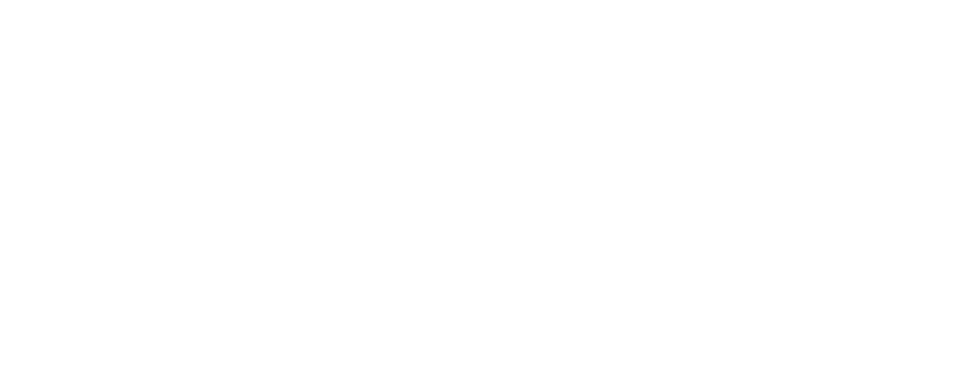
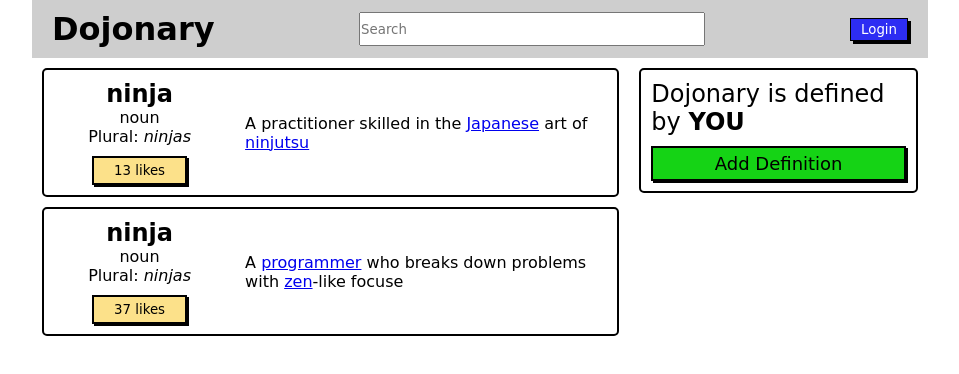
Before and after one commit to antran1245/button_clicker, a plain HTML site: page index.html in a window 1280 px wide. Shown: the whole page, without its empty margins (160-1119 px from the left). Drawn offline with Linux system fonts and the light colour scheme.

Commit message:
completed

```diff
--- a/index.html
+++ b/index.html
@@ -8,7 +8,61 @@
         <link rel="stylesheet" type="text/css" href="style.css">
     </head>
     <body>
-
+        <div id="container">
+            <div id="header">
+                <header>
+                    <h1 id="title">Dojonary</h1>
+                    <input id="searchbar" placeholder="Search"/>
+                    <button id="login" onclick="changeText(this)">Login</button>
+                </header>
+            </div>
+            <div id="content">
+                <div class="col-2">
+                    <div class="card">
+                        <div class="col">
+                            <div class="card-info">
+                                <h2>ninja</h2>
+                                <p>noun</p>
+                                <p>Plural: <em>ninjas</em></p>
+                                <button class="likes" onclick="sendAlert()">
+                                    13 likes
+                                </button>
+                            </div>
+                        </div>
+                        <div class="col-2">
+                            <div class="card-definition">
+                                <p>A practitioner skilled in the <a href="#">Japanese</a> art of <a href="#">ninjutsu</a>
+                                </p>
+                            </div>
+                        </div>
+                    </div>
+                    <div class="card">
+                        <div class="col">
+                            <div class="card-info">
+                                <h2>ninja</h2>
+                                <p>noun</p>
+                                <p>Plural: <em>ninjas</em></p>
+                                <button class="likes" onclick="sendAlert()">
+                                    37 likes
+                                </button>
+                            </div>
+                        </div>
+                        <div class="col-2">
+                            <div class="card-definition">
+                                <p>A <a href="#">programmer</a> who breaks down problems with <a href="#">zen</a>-like focuse
+                                </p>
+                            </div>
+                        </div>
+                    </div>
+                </div>
+                <div class="col">
+                    <div id="add">
+                        <p>Dojonary is defined by <strong>YOU</strong></p>
+                        <button onclick="removeElement(this)">Add Definition</button>
+                    </div>
+                </div>
+            </div>
+        </div>
         <script src="index.js"></script>
     </body>
 </html>
--- a/index.js
+++ b/index.js
@@ -0,0 +1,18 @@
+//login button
+function changeText(element) {
+    if(element.innerHTML == "Login") {
+        element.innerHTML = "Logout";
+    } else {
+        element.innerHTML = "Login"
+    }
+}
+
+//add definition
+function removeElement(element) {
+    element.remove();
+}
+
+//likes buttons
+function sendAlert() {
+    alert('Ninja was liked');
+}
--- a/style.css
+++ b/style.css
@@ -0,0 +1,87 @@
+/* Reset CSS */
+*{
+    margin: 0px;
+    padding: 0px;
+    font-family: cursive;
+}
+/* Horizontal*/
+#container{
+    margin: 0 auto;
+    width: 70%;
+    height: auto;
+}
+/* General */
+#header, #content{
+    display: flex;
+    justify-content: center;
+}
+.col {
+    flex: 1;
+}
+.col-2 {
+    flex: 2;
+}
+/* Header */
+header{
+    background-color: rgb(206, 206, 206);
+    width: 100%;
+    padding: 10px 20px 10px 20px;
+    display: flex;
+    justify-content: space-between;
+    align-items: center;
+}
+header #searchbar {
+    width: 40%;
+    height: 30px;
+}
+header #login {
+    background-color: rgb(45, 45, 243);
+    border: 1px solid black;
+    box-shadow: 3px 3px black;
+    padding: 3px 10px 3px 10px;
+    color: white;
+}
+/* Content */
+.card {
+    display: flex;
+    border: 2px solid black;
+    border-radius: 5px;
+    margin: 10px;
+}
+.card-info{
+    padding: 10px;
+    text-align: center;
+}
+.card-info .likes {
+    margin-top: 10px;
+    background-color: rgb(252, 225, 138);
+    padding: 5px 20px 5px 20px;
+    border: 2px solid black;
+    box-shadow: 2px 2px black;
+}
+.card-definition {
+    display: flex;
+    justify-content: center;
+    align-items: center;
+    height: 100%;
+    padding: 0px 10px 0px 10px;
+}
+/* Add Definition */
+#add{
+    border: 2px solid black;
+    border-radius: 5px;
+    margin: 10px;
+    padding: 10px;
+}
+#add p {
+    font-size: 150%;
+}
+#add button {
+    width: 100%;
+    margin-top: 10px;
+    background-color: rgb(21, 211, 21);
+    border: 2px solid black;
+    box-shadow: 2px 2px black;
+    padding: 5px 0 5px 0;
+    font-size: large;
+}
```
